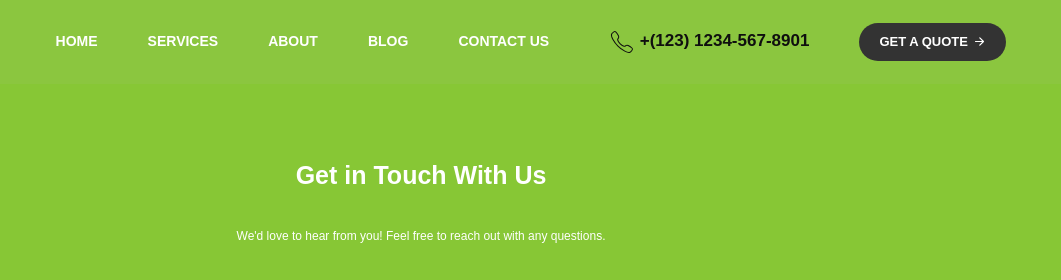
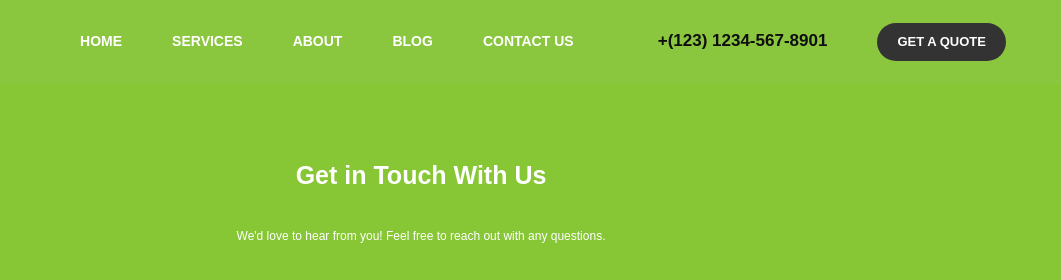
Before and after one commit to AmeyKhare09/ElectroWatt, a plain HTML site: page contact.html in a window 1280 px wide. Shown: the top 280 px of the page, 219-1280 px from the left. Drawn offline with nearby package versions, Linux system fonts and the light colour scheme.

Commit message:
Ion-Icon updation

```diff
--- a/contact.html
+++ b/contact.html
@@ -235,7 +235,6 @@
       <div class="header-action">
 
         <a href="tel:+12312345678901" class="contact-number">
-          <ion-icon name="call-outline" aria-hidden="true"></ion-icon>
 
           <span class="span">+(123) 1234-567-8901</span>
         </a>
@@ -243,7 +242,6 @@
         <a href="quote.html" class="btn btn-primary">
           <span class="span">Get a quote</span>
 
-          <ion-icon name="arrow-forward" aria-hidden="true"></ion-icon>
         </a>
 
       </div>
```
